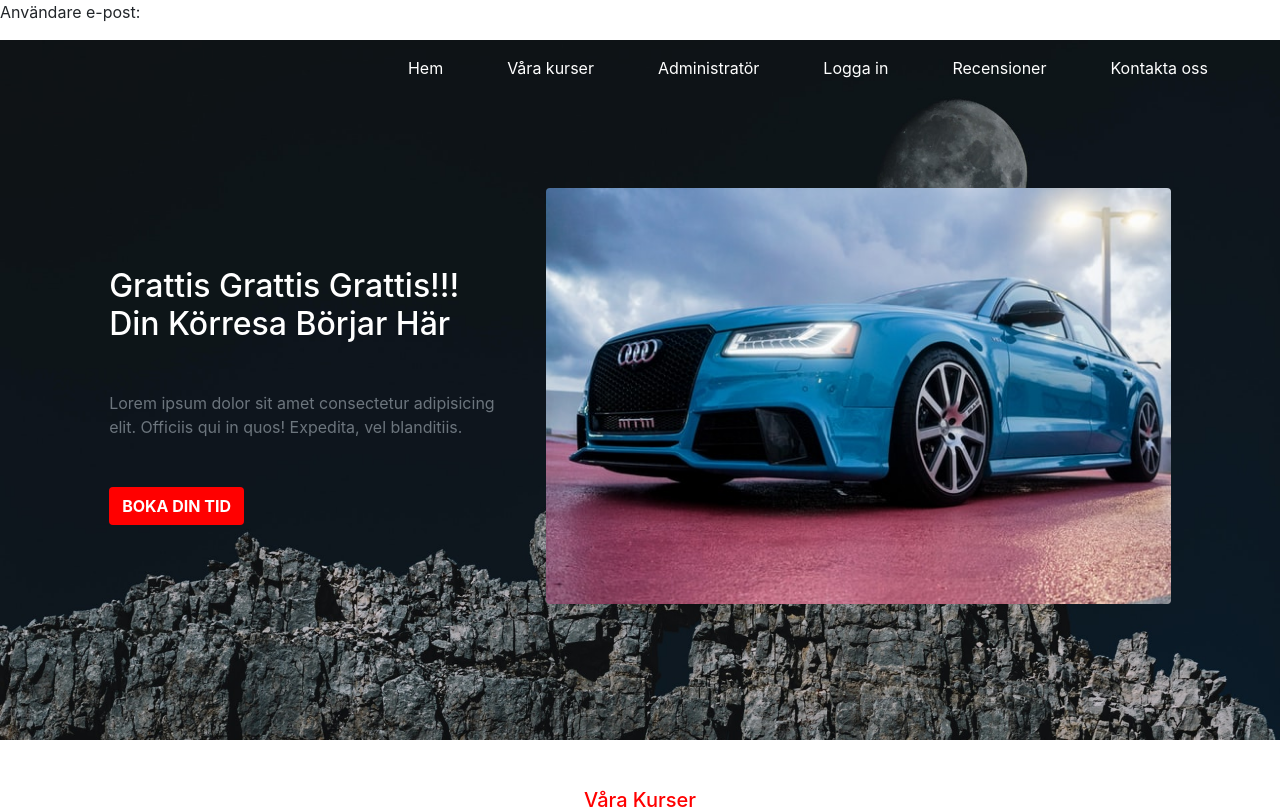
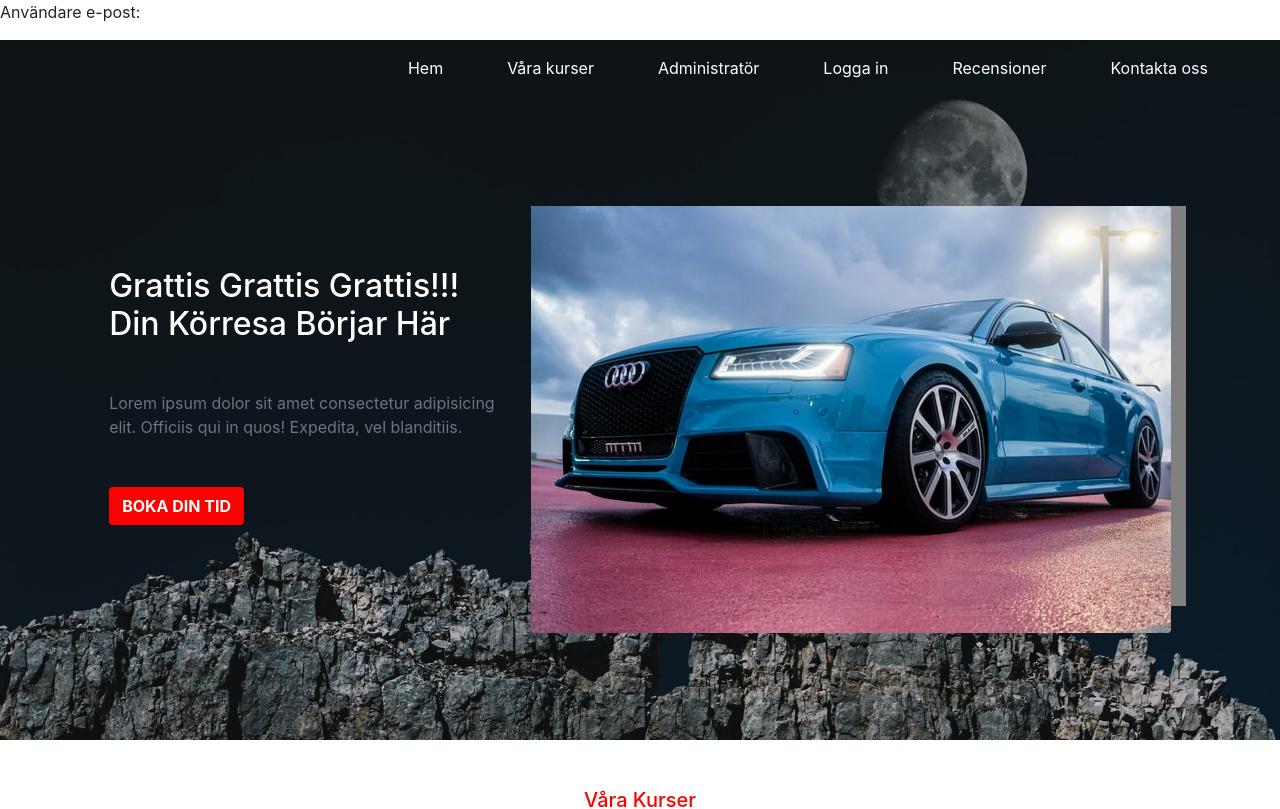
Before and after one commit to khalid0132/traffic-school-course, a React (Create React App) app: page / in a window 1280 px wide. Shown: the top 809 px of the page. Built offline with nearby package versions, Linux system fonts and the light colour scheme; no server answers.

Commit message:
animation done

```diff
--- /dev/null
+++ b/src/components/Home/HeaderMain/HeaderMain.css
@@ -0,0 +1,40 @@
+.item{
+    margin-top: 20px;
+    width: 400px;
+    height: 400px;
+    position: relative;
+}
+/* .item img{
+    width: 400px;
+    height: 450px;
+} */
+.front{
+    width: 100%;
+    height: 100%;
+    background: gray;
+    position: absolute;
+    top: 0;
+    left: 0;
+
+    transform: rotateY(0deg);
+    transition: all linear .5s;
+    color: #fff;
+}
+.item:hover .front{
+    transform: rotateY(180deg);
+}
+.back{
+     width: 100%;
+    height: 100%;
+    background: brown;
+    position: absolute;
+    top: 0;
+    left: 0;
+    backface-visibility: hidden;
+    transform: rotateY(-180deg);
+    transition: all linear .5s;
+    color: #fff;
+}
+.item:hover .back{
+    transform: rotateY(0deg);
+}
--- a/src/components/Home/HeaderMain/HeaderMain.js
+++ b/src/components/Home/HeaderMain/HeaderMain.js
@@ -1,5 +1,6 @@
 import React from 'react';
 import car from '../../../images/car.jpg';
+import './HeaderMain.css'
 
 
 
@@ -11,8 +12,15 @@ const HeaderMain = () => {
                 <p className="text-secondary mt-5 mb-5">Lorem ipsum dolor sit amet consectetur adipisicing elit. Officiis qui in quos! Expedita, vel blanditiis.</p>
             <button className="btn fw-bold text-white text-uppercase" style={{background: "red"}}>Boka Din Tid</button>
             </div>
-            <div className="col-md-6 col-sm-6 col-12">
-                <img src={car} alt="" className="img-fluid rounded"/>
+            <div className="col-md-6 col-sm-6 col-12 item">
+                <div className="front">
+                     <img src={car} alt="" className="img-fluid rounded"/>
+                </div>
+                <div className="back">
+                    <h2 className="text-center m-5">Stockholm Trafik Verket</h2>
+                    <p className="p-5">Inrikesresor och kollektivtrafik
+Enligt smittskyddslagen har var och en i Sverige ansvar att förhindra spridning av smittsamma sjukdomar som covid-19. Här finns information om vad du behöver tänka på vid resor inom landet.</p>
+                </div>
             </div>
         </main>
     );
```
